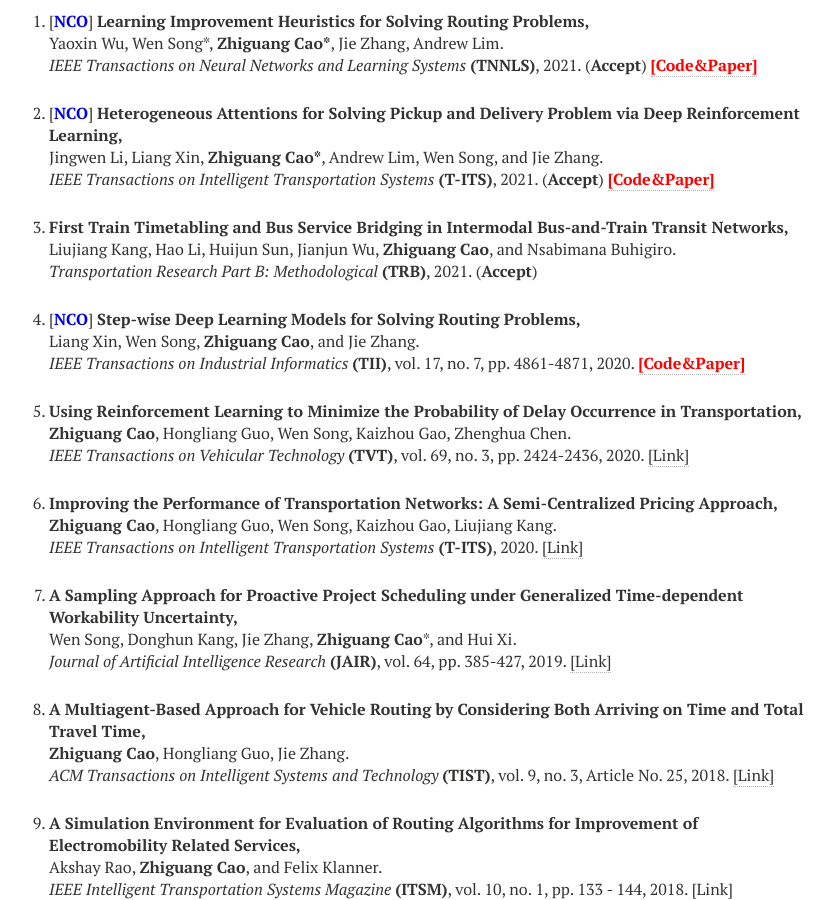
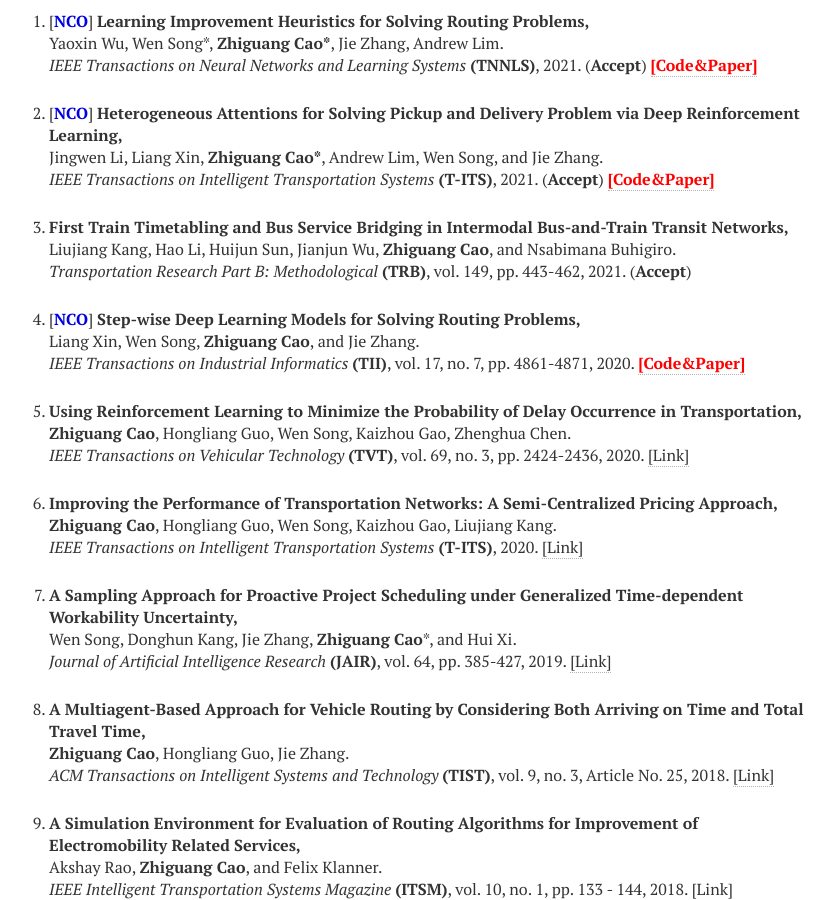
Before and after one commit to zhiguangcaosg/zhiguangcaosg.github.io, a Jekyll site: the page built from publications.md, in a window 1280 px wide and 900 px high, scrolled down 867 px. Shown: the whole window, without its empty margins (311-1146 px from the left). Built offline with Jekyll 4.4.1, drawn with Linux system fonts in a browser that asks for light colours; nearby versions of some CDN libraries.

Commit message:
Update publications.html

```diff
--- a/_layouts/publications.html
+++ b/_layouts/publications.html
@@ -228,7 +228,7 @@ div.bibtex pre { font-size: 75%; overflow: auto;  width: 100%; padding: 0em 0em;
 <p>
 <b>First Train Timetabling and Bus Service Bridging in Intermodal Bus-and-Train Transit Networks,</b>
 <br> Liujiang Kang, Hao Li, Huijun Sun, Jianjun Wu, <b>Zhiguang Cao</b>, and Nsabimana Buhigiro.<br>
-<i> Transportation Research Part B: Methodological</i> <b>(TRB)</b>, 2021. (<b>Accept</b>)
+<i> Transportation Research Part B: Methodological</i> <b>(TRB)</b>, vol. 149, pp. 443-462, 2021. (<b>Accept</b>)
 </p>
 </li>
 
```
